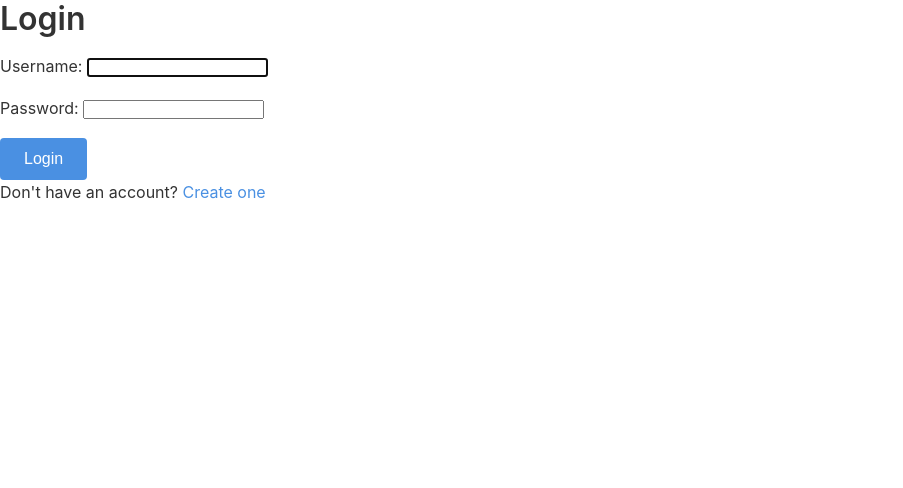
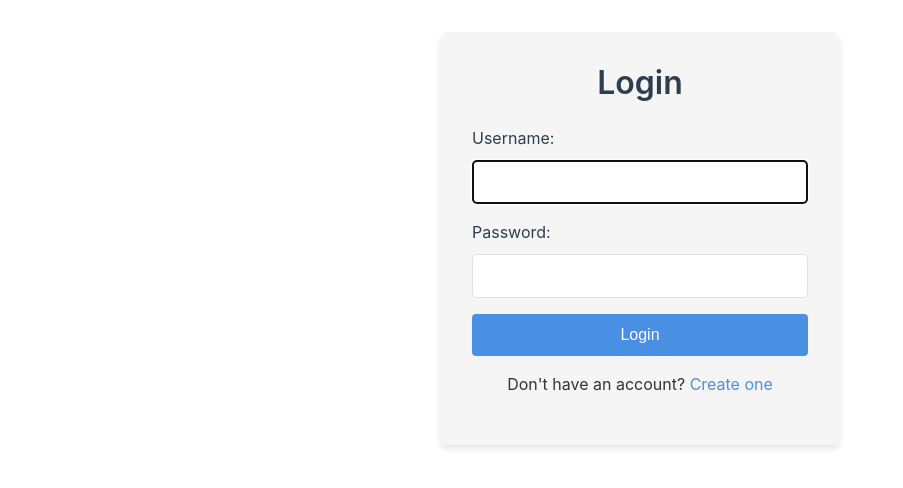
Before and after one commit to memit0/recipo, a Django app: page /login/ in a window 1280 px wide. Shown: the top 488 px of the page, without its empty margins (0-903 px from the left). Run offline with Django 5.2, Linux system fonts and the light colour scheme.

Commit message:
added styling to login and registration

```diff
--- a/myapp/static/myapp/style.css
+++ b/myapp/static/myapp/style.css
@@ -1069,3 +1069,65 @@ button[type="submit"]:hover {
     transform: translateY(-2px);
     box-shadow: 0 4px 8px rgba(0, 0, 0, 0.2);
 }
+
+/* ==========================================================================
+   Login and Register Forms
+   ========================================================================== */
+.login-container, .register-container {
+    max-width: 400px;
+    margin: 2rem auto;
+    padding: 2rem;
+    background-color: var(--light-gray);
+    border-radius: var(--border-radius-md);
+    box-shadow: var(--shadow-md);
+}
+
+.login-container h2, .register-container h2 {
+    text-align: center;
+    margin-bottom: 1.5rem;
+    color: var(--secondary-color);
+}
+
+.login-container form, .register-container form {
+    display: flex;
+    flex-direction: column;
+    gap: 1rem;
+}
+
+.login-container form p, .register-container form p {
+    margin: 0;
+}
+
+.login-container form label, .register-container form label {
+    display: block;
+    margin-bottom: 0.5rem;
+    color: var(--secondary-color);
+}
+
+.login-container form input, .register-container form input {
+    width: 100%;
+    padding: 0.75rem;
+    border: 1px solid var(--border-color);
+    border-radius: var(--border-radius-sm);
+    font-size: 1rem;
+}
+
+.login-container form button, .register-container form button {
+    background-color: var(--primary-color);
+    color: white;
+    padding: 0.75rem;
+    border: none;
+    border-radius: var(--border-radius-sm);
+    cursor: pointer;
+    font-size: 1rem;
+    transition: background-color 0.2s ease;
+}
+
+.login-container form button:hover, .register-container form button:hover {
+    background-color: #357abd;
+}
+
+.login-container p:last-child, .register-container p:last-child {
+    text-align: center;
+    margin-top: 1rem;
+}
--- a/myapp/templates/myapp/curry.html
+++ b/myapp/templates/myapp/curry.html
@@ -6,8 +6,11 @@
     <meta name="viewport" content="width=device-width, initial-scale=1.0">
     <title>Curry Origins - Recipo</title>
     <link rel="stylesheet" href="{% static 'myapp/style.css' %}">
-    <link rel="stylesheet" href="{% static 'myapp/paella.css' %}">
+    <link rel="stylesheet" href="{% static 'myapp/responsive.css' %}">
     <link href="https://fonts.googleapis.com/css2?family=Poppins:wght@400;500;600&family=Merriweather:wght@400;700&display=swap" rel="stylesheet">
+    <link href="https://fonts.googleapis.com/icon?family=Material+Icons" rel="stylesheet">
+    <script src="{% static 'myapp/search.js' %}"></script>
+    <script src="{% static 'myapp/menu.js' %}"></script>
 </head>
 <body>
     {% include "myapp/navbar.html" %}
--- a/myapp/templates/myapp/login.html
+++ b/myapp/templates/myapp/login.html
@@ -16,8 +16,8 @@
       </div>
     </div>
   {% else %}
-    <h2>Login</h2>
     <div class="login-container">
+      <h2>Login</h2>
       <form method="post">
         {% csrf_token %}
         {{ form.as_p }}
--- a/myapp/templates/myapp/paella.html
+++ b/myapp/templates/myapp/paella.html
@@ -6,8 +6,11 @@
     <meta name="viewport" content="width=device-width, initial-scale=1.0">
     <title>Paella Origins - Recipo</title>
     <link rel="stylesheet" href="{% static 'myapp/style.css' %}">
-    <link rel="stylesheet" href="{% static 'myapp/paella.css' %}">
+    <link rel="stylesheet" href="{% static 'myapp/responsive.css' %}">
     <link href="https://fonts.googleapis.com/css2?family=Poppins:wght@400;500;600&family=Merriweather:wght@400;700&display=swap" rel="stylesheet">
+    <link href="https://fonts.googleapis.com/icon?family=Material+Icons" rel="stylesheet">
+    <script src="{% static 'myapp/search.js' %}"></script>
+    <script src="{% static 'myapp/menu.js' %}"></script>
 </head>
 <body>
     {% include "myapp/navbar.html" %}
--- a/myapp/templates/myapp/pho.html
+++ b/myapp/templates/myapp/pho.html
@@ -6,8 +6,11 @@
     <meta name="viewport" content="width=device-width, initial-scale=1.0">
     <title>Pho Origins - Recipo</title>
     <link rel="stylesheet" href="{% static 'myapp/style.css' %}">
-    <link rel="stylesheet" href="{% static 'myapp/paella.css' %}">
+    <link rel="stylesheet" href="{% static 'myapp/responsive.css' %}">
     <link href="https://fonts.googleapis.com/css2?family=Poppins:wght@400;500;600&family=Merriweather:wght@400;700&display=swap" rel="stylesheet">
+    <link href="https://fonts.googleapis.com/icon?family=Material+Icons" rel="stylesheet">
+    <script src="{% static 'myapp/search.js' %}"></script>
+    <script src="{% static 'myapp/menu.js' %}"></script>
 </head>
 <body>
     {% include "myapp/navbar.html" %}
--- a/myapp/templates/myapp/pizza.html
+++ b/myapp/templates/myapp/pizza.html
@@ -8,6 +8,9 @@
     <link rel="stylesheet" href="{% static 'myapp/style.css' %}">
     <link rel="stylesheet" href="{% static 'myapp/responsive.css' %}">
     <link href="https://fonts.googleapis.com/css2?family=Poppins:wght@400;500;600&family=Merriweather:wght@400;700&display=swap" rel="stylesheet">
+    <link href="https://fonts.googleapis.com/icon?family=Material+Icons" rel="stylesheet">
+    <script src="{% static 'myapp/search.js' %}"></script>
+    <script src="{% static 'myapp/menu.js' %}"></script>
 </head>
 <body>
     {% include "myapp/navbar.html" %}
--- a/myapp/templates/myapp/register.html
+++ b/myapp/templates/myapp/register.html
@@ -1,10 +1,13 @@
 {% load static %}
 <link rel="stylesheet" href="{% static 'myapp/style.css' %}">
 {% block content %}
+  <div class="register-container">
     <h2>Register</h2>
     <form method="post">
       {% csrf_token %}
       {{ form.as_p }}
       <button type="submit">Register</button>
     </form>
+    <p>Already have an account? <a href="{% url 'myapp:login' %}">Login</a></p>
+  </div>
 {% endblock %}
--- a/myapp/templates/myapp/sushi.html
+++ b/myapp/templates/myapp/sushi.html
@@ -8,6 +8,9 @@
     <link rel="stylesheet" href="{% static 'myapp/style.css' %}">
     <link rel="stylesheet" href="{% static 'myapp/responsive.css' %}">
     <link href="https://fonts.googleapis.com/css2?family=Poppins:wght@400;500;600&family=Merriweather:wght@400;700&display=swap" rel="stylesheet">
+    <link href="https://fonts.googleapis.com/icon?family=Material+Icons" rel="stylesheet">
+    <script src="{% static 'myapp/search.js' %}"></script>
+    <script src="{% static 'myapp/menu.js' %}"></script>
 </head>
 <body>
     {% include "myapp/navbar.html" %}
--- a/myapp/templates/myapp/tacos.html
+++ b/myapp/templates/myapp/tacos.html
@@ -6,8 +6,11 @@
     <meta name="viewport" content="width=device-width, initial-scale=1.0">
     <title>Tacos Origins - Recipo</title>
     <link rel="stylesheet" href="{% static 'myapp/style.css' %}">
-    <link rel="stylesheet" href="{% static 'myapp/paella.css' %}">
+    <link rel="stylesheet" href="{% static 'myapp/responsive.css' %}">
     <link href="https://fonts.googleapis.com/css2?family=Poppins:wght@400;500;600&family=Merriweather:wght@400;700&display=swap" rel="stylesheet">
+    <link href="https://fonts.googleapis.com/icon?family=Material+Icons" rel="stylesheet">
+    <script src="{% static 'myapp/search.js' %}"></script>
+    <script src="{% static 'myapp/menu.js' %}"></script>
 </head>
 <body>
     {% include "myapp/navbar.html" %}
```
Lines whose indentation alone changed are shown as unchanged.
